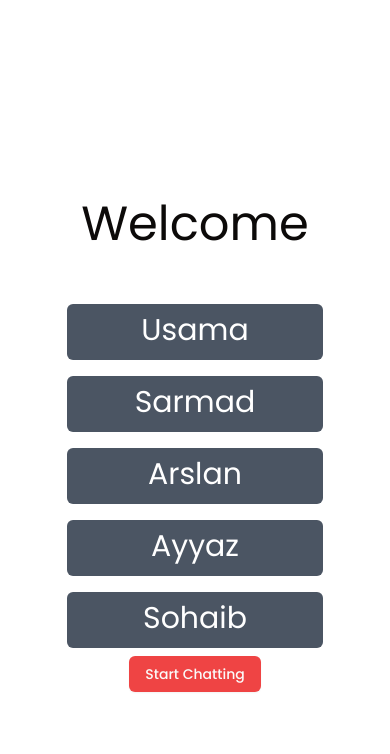
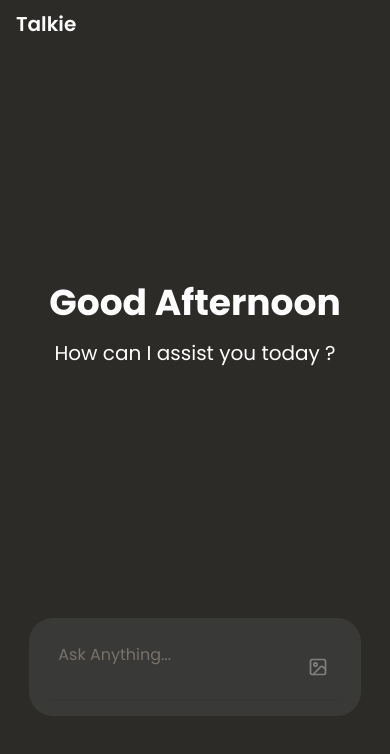
Before and after one commit to usamafayaz/talkie-next, a Next.js app: page / in a window 390 px wide. Shown: the top 754 px of the page. Built offline with nearby package versions, Linux system fonts and the light colour scheme.

Commit message:
Added responsiveness for mobile phone

```diff
--- a/src/app/chatscreen/page.tsx
+++ b/src/app/chatscreen/page.tsx
@@ -16,7 +16,7 @@ const ChatScreen = () => {
   };
 
   return (
-    <div className="flex flex-col h-screen bg-[#2c2b28] text-white relative px-[15vw]">
+    <div className="flex flex-col h-screen bg-[#2c2b28] text-white relative md:px-[15vw]">
       <Header />
       <div
         className={`flex-grow overflow-y-auto p-4 relative scrollbar-hide mt-8`}
--- a/src/app/page.tsx
+++ b/src/app/page.tsx
@@ -1,27 +1,5 @@
 "use client";
-
-import { Button } from "@/components/ui/button";
-import Image from "next/image";
-import Link from "next/link";
+import ChatScreen from "./chatscreen/page";
 export default function Home() {
-  const array = ["Usama", "Sarmad", "Arslan", "Ayyaz", "Sohaib"];
-  return (
-    <div className="flex items-center justify-center h-screen flex-col">
-      <h1 className="text-5xl m-12">Welcome</h1>
-      {array.map((item, index: any) => (
-        <p
-          key={index}
-          className="text-3xl text-white p-2 bg-gray-600 m-2 rounded-md h-14 w-64 text-center hover:scale-125  duration-300"
-        >
-          {item}
-        </p>
-      ))}
-      <Link
-        href="/chatscreen"
-        className="text-blue-600 hover:underline focus:outline-none"
-      >
-        <Button variant={"destructive"}>Start Chatting</Button>
-      </Link>
-    </div>
-  );
+  return <ChatScreen />;
 }
--- a/src/components/custom/ChatInput.tsx
+++ b/src/components/custom/ChatInput.tsx
@@ -65,7 +65,7 @@ const ChatInput: React.FC<ChatInputProps> = ({
       {imagePreview && (
         <div
           className={`
-            relative z-10 p-4 h-40 w-[65vw] self-center overflow-hidden
+            relative z-10 p-4 md:h-40 h-24 md:w-[65vw] w-[75vw] self-center overflow-hidden
             bg-[#282623] rounded-t-3xl border border-[#383933]
             border-opacity-10
             ${messagesExist ? "bottom-[17vh]" : ""}
@@ -93,10 +93,10 @@ const ChatInput: React.FC<ChatInputProps> = ({
         className={`
           ${
             messagesExist
-              ? "absolute bottom-0 w-[70vw] left-1/2 transform -translate-x-1/2 rounded-t-3xl"
-              : "relative mx-auto w-[70vw] mb-32 rounded-3xl"
+              ? "absolute bottom-0 left-1/2 transform -translate-x-1/2 rounded-t-3xl px-4 pt-4"
+              : "relative mx-auto mb-32 rounded-3xl p-4"
           }
-          p-4 bg-[#393937] flex items-center space-x-2 border border-[#454640] border-opacity-10
+           bg-[#393937] md:w-[70vw] w-[85vw] flex items-center space-x-2 border border-[#454640] border-opacity-10
         `}
       >
         <div className="flex-grow relative rounded-lg">
```
Also changed, not shown: 1 other file (tests, documents, lock files or other folders).
